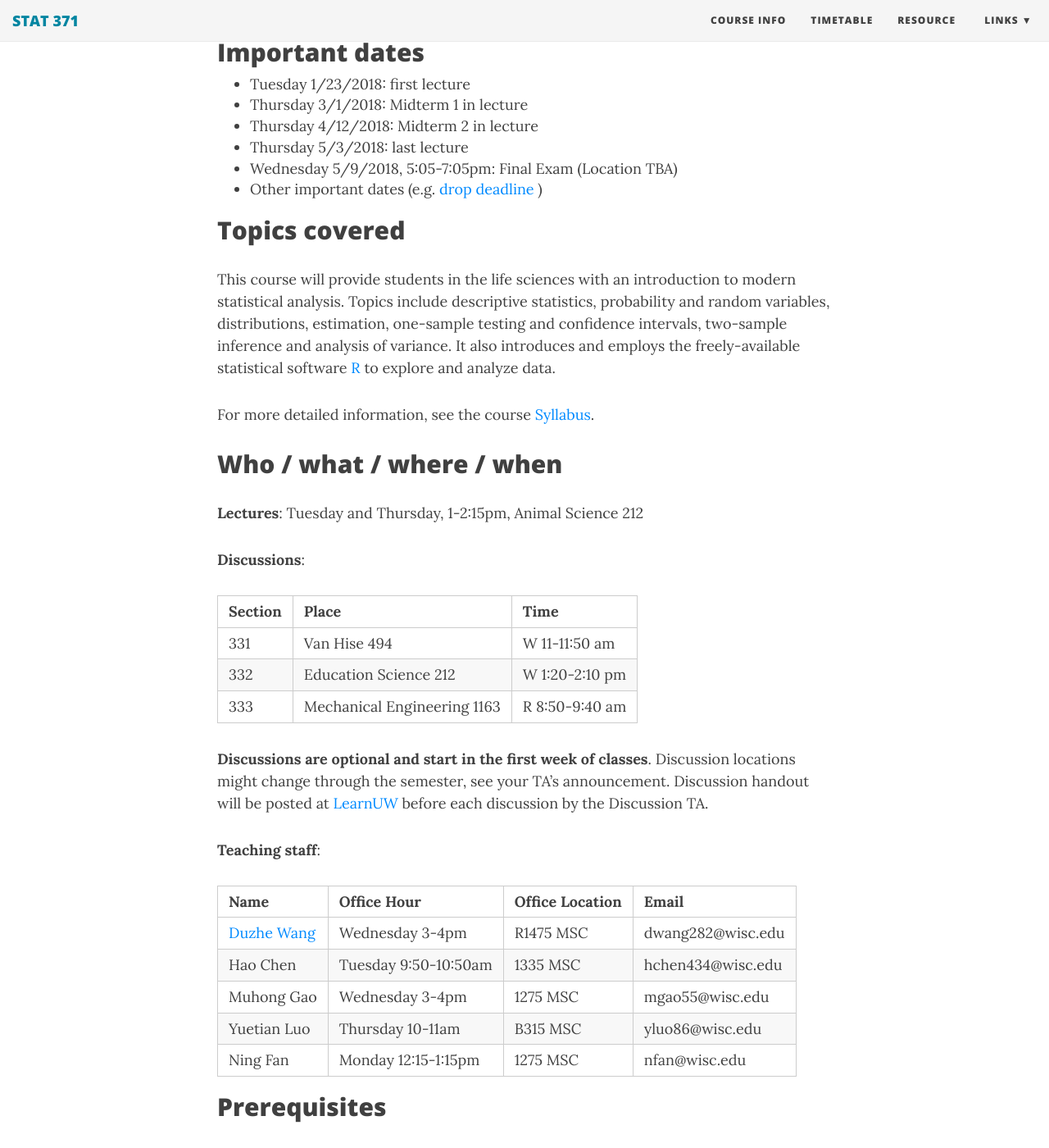
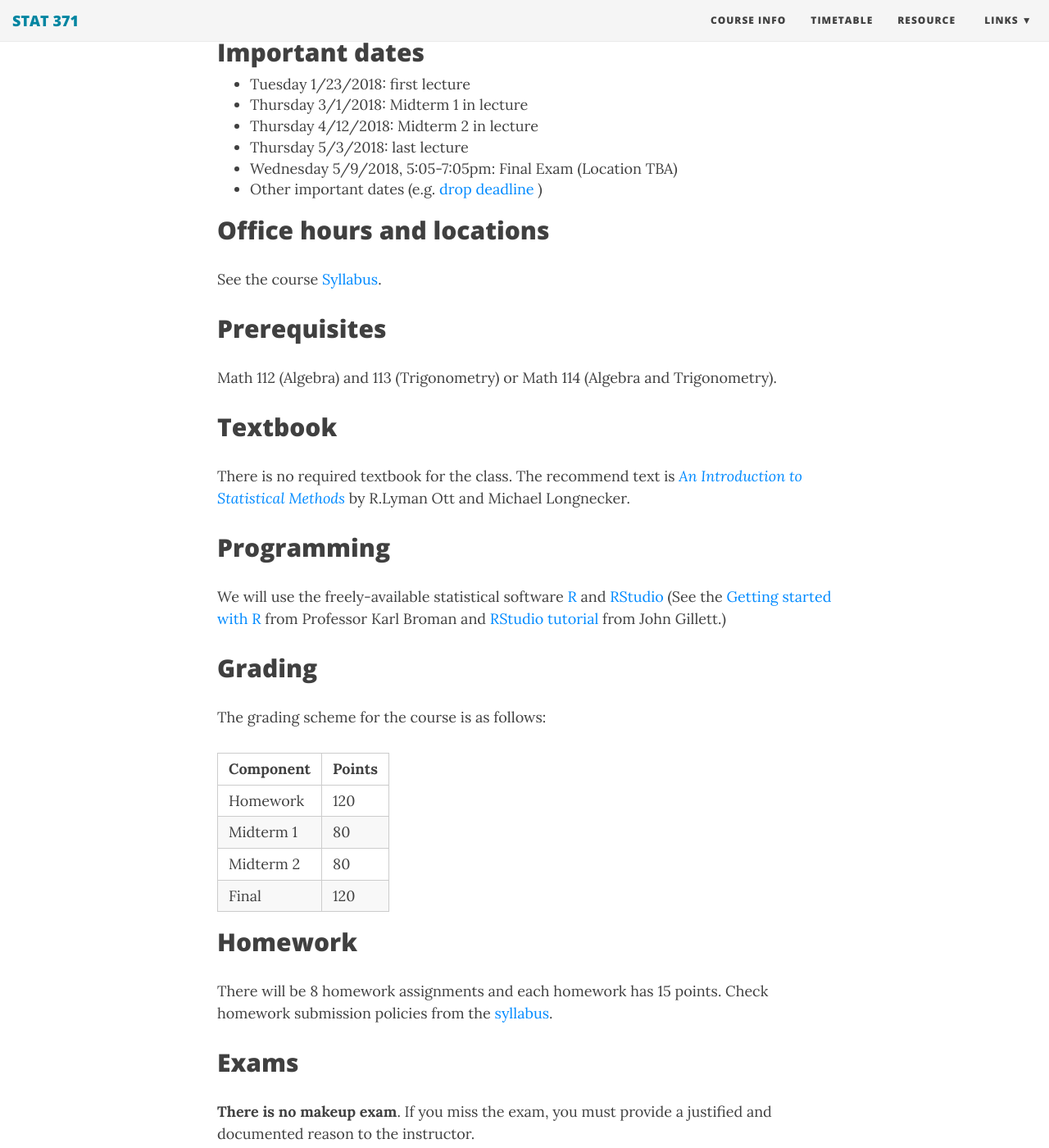
Before and after one commit to duzhewang/stat324, a Jekyll site: the page built from index.md, in a window 1280 px wide and 1400 px high, scrolled down 342 px. Shown: the whole window at 82% size. Built offline with Jekyll 4.4.1, drawn with Linux system fonts in a browser that asks for light colours; nearby versions of some CDN libraries; some of the changed text lies outside the part shown.

Commit message:
Update index.md

```diff
--- a/index.md
+++ b/index.md
@@ -1,10 +1,10 @@
 ---
 layout: page
-title: STAT 371
-subtitle: Introductory Applied Statistics for the Life Sciences
+title: STAT 324
+subtitle: Introductory Applied Statistics for Engineers
 ---
 
-**NOTE**: This is the course webpage for the Spring 2018 offering of STAT 371, Lecture 3.
+**NOTE**: This is the course webpage for the Spring 2019 offering of STAT 324, Lecture 1.
 
 ## Important dates
 
@@ -16,36 +16,9 @@
 - Other important dates (e.g. [drop deadline](https://registrar.wisc.edu/fall_deadlines_at_a_glance.htm) )
 
 
-## Topics covered
+## Office hours and locations
 
-This course will provide students in the life sciences with an introduction to modern statistical analysis. Topics include descriptive statistics, probability and random variables, distributions, estimation, one-sample testing and confidence intervals, two-sample inference and analysis of variance. It also introduces and employs the freely-available statistical software [R](https://cran.r-project.org) to explore and analyze data.
-
-For more detailed information, see the course [Syllabus](https://github.com/dzwang91/stat371/raw/gh-pages/lectures/Syllabus.pdf).
-
-## Who / what / where / when
-
-**Lectures**: Tuesday and Thursday, 1-2:15pm, Animal Science 212
-
-**Discussions**:
-
-| Section | Place | Time |
-|---------|-------|------|
-| 331     | Van Hise 494 | W 11-11:50 am |
-| 332     | Education Science 212 | W 1:20-2:10 pm |
-| 333     | Mechanical Engineering 1163 | R 8:50-9:40 am |
-
-**Discussions are optional and start in the first week of classes**. Discussion locations might change through the semester, see your TA's announcement.  Discussion handout will be posted at [LearnUW](https://learnuw.wisc.edu/) before each discussion by the Discussion TA.
-
-**Teaching staff**:
-
-| Name          | Office Hour        | Office Location | Email           |
-|---------------|--------------------|-----------------|-----------------|
-| [Duzhe Wang](http://pages.cs.wisc.edu/~duzhe/)  | Wednesday 3-4pm  | R1475 MSC | dwang282@wisc.edu |
-| Hao Chen   | Tuesday 9:50-10:50am  |  1335 MSC  | hchen434@wisc.edu   |
-|Muhong Gao|  Wednesday 3-4pm  |   1275 MSC   |mgao55@wisc.edu     |
-| Yuetian Luo  | Thursday 10-11am  | B315 MSC     | yluo86@wisc.edu |
-| Ning Fan  | Monday 12:15-1:15pm   | 1275 MSC     |nfan@wisc.edu   |
-
+See the course [Syllabus](https://github.com/dzwang91/stat324/raw/gh-pages/lectures/Syllabus.pdf).
 
 
 
@@ -74,12 +47,8 @@
 
 ## Homework
 
-There will be 8 homework assignments and each homework has 15 points. Check homework submission policies from the [syllabus](https://github.com/dzwang91/stat371/raw/gh-pages/lectures/Syllabus.pdf).
+There will be 8 homework assignments and each homework has 15 points. Check homework submission policies from the [syllabus](https://github.com/dzwang91/stat324/raw/gh-pages/lectures/Syllabus.pdf).
 
 ## Exams
 
 **There is no makeup exam**. If you miss the exam, you must provide a justified and documented reason to the instructor.
-
-
-## Q&A
-We will use [Piazza](https://piazza.com/wisc/spring2018/stat37103/home) for course-related questions.
```
